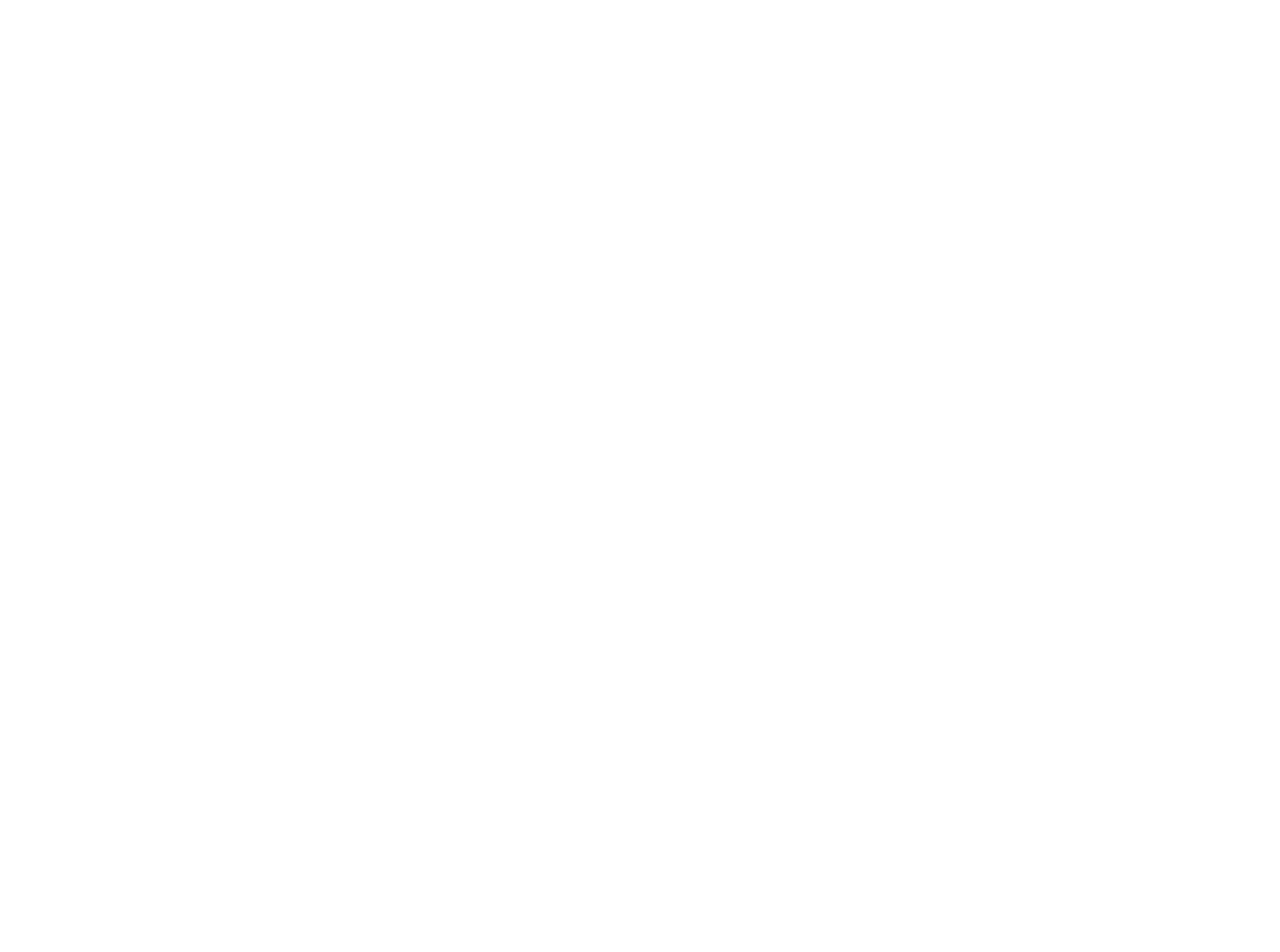
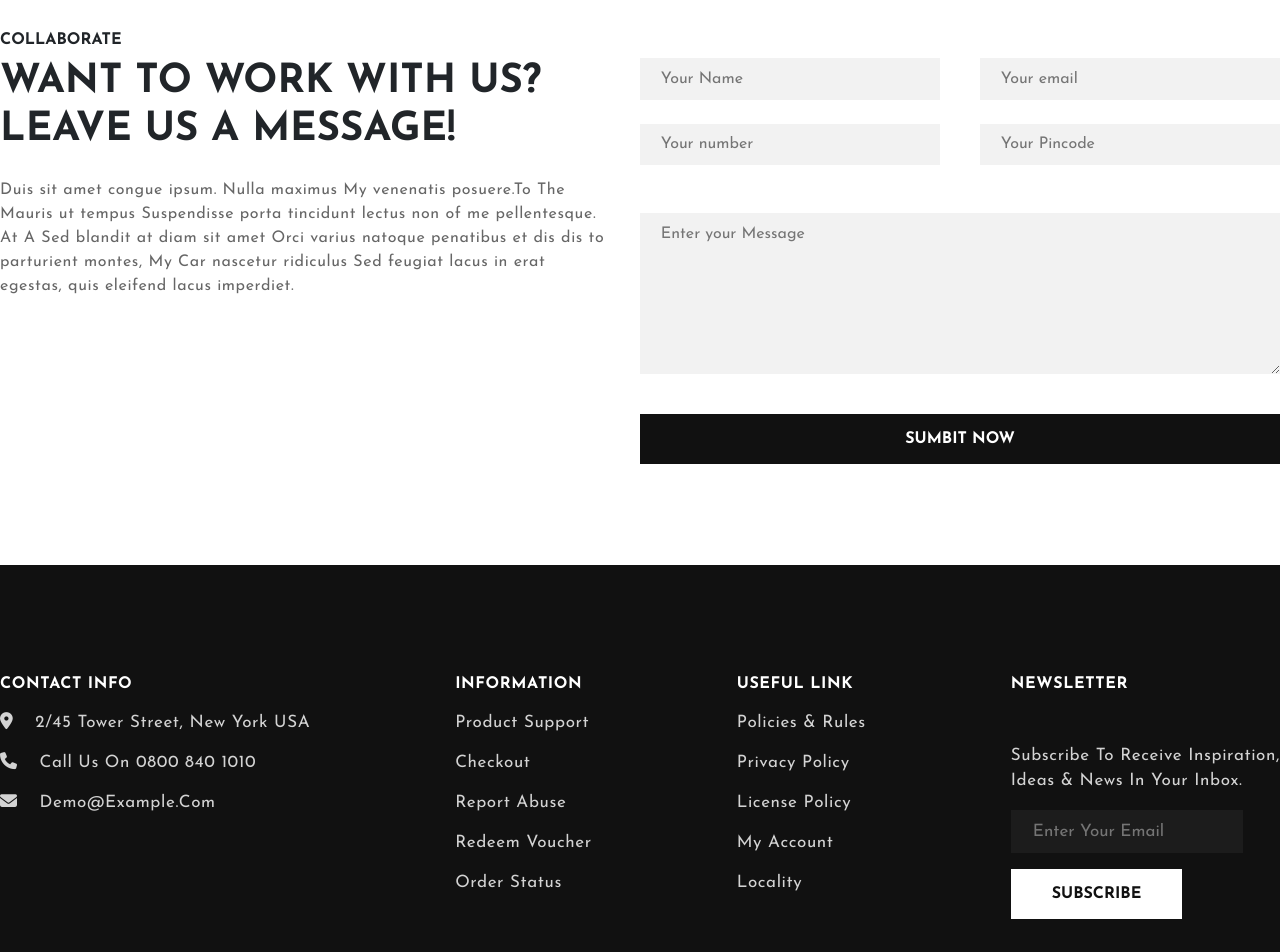
Before and after one commit to MarioSantoro/proj-html-vuejs, a Vue app: page / in a window 1280 px wide. Shown: the part 6040-6992 px from the top of the page. Before the commit the page ends 5970 px from the top, so only its background shows below. Built offline with nearby package versions, Linux system fonts and the light colour scheme.

Commit message:
Added Footer

```diff
--- a/src/App.vue
+++ b/src/App.vue
@@ -1,6 +1,7 @@
 <script >
 import AppHeader from './components/AppHeader.vue';
 import AppMain from './components/AppMain.vue';
+import AppFooter from './components/AppFooter.vue';
 export default {
   data() {
     return {
@@ -9,7 +10,8 @@
   },
   components: {
     AppHeader,
-    AppMain
+    AppMain,
+    AppFooter
   }
 }
 </script>
@@ -17,6 +19,7 @@
 <template>
   <AppHeader />
   <AppMain />
+  <AppFooter />
 </template>
 
 <style lang="scss">
--- /dev/null
+++ b/src/components/AppFooter.vue
@@ -0,0 +1,125 @@
+<template>
+    <footer>
+        <div class="content-container">
+            <div class="content">
+                <div class="UpperFooter  d-flex justify-content-between">
+                    <div class="Contact">
+                        <h6 class="text-uppercase fw-bold">Contact Info</h6>
+                        <ul>
+                            <li><span class="me-3"><i class="fa-solid fa-location-dot"></i></span> 2/45 Tower Street, New
+                                York
+                                USA</li>
+                            <li><span class="me-3"><i class="fa-solid fa-phone"></i></span> Call Us On 0800 840 1010</li>
+                            <li><span class="me-3"><i class="fa-solid fa-envelope"></i></span> Demo@Example.Com</li>
+                        </ul>
+                    </div>
+                    <div class="Contact">
+                        <h6 class="text-uppercase fw-bold">Information</h6>
+                        <ul>
+                            <li><a href="#">Product Support</a></li>
+                            <li><a href="#">Checkout</a></li>
+                            <li><a href="#"> Report Abuse</a></li>
+                            <li><a href="#">Redeem Voucher</a></li>
+                            <li><a href="#">Order Status</a></li>
+                        </ul>
+                    </div>
+                    <div class="Contact">
+                        <h6 class="text-uppercase fw-bold">useful Link</h6>
+                        <ul>
+                            <li><a href="#">Policies & Rules</a></li>
+                            <li><a href="#">Privacy Policy</a></li>
+                            <li><a href="#">License Policy</a></li>
+                            <li><a href="#">My Account</a></li>
+                            <li><a href="#">Locality</a></li>
+                        </ul>
+                    </div>
+                    <div class="Contact">
+                        <h6 class="text-uppercase fw-bold">NewsLetter</h6>
+                        <p>Subscribe To Receive Inspiration, <br>Ideas & News In Your Inbox.</p>
+                        <div>
+                            <input type="email" placeholder="Enter Your Email">
+                        </div>
+                        <button class="btn text-uppercase">Subscribe</button>
+                    </div>
+                </div>
+                <div class="LowerFooter ">
+                    <div class="content text-center">
+                        <p>© 2023 All Rights Reserved. Developed By TemplateMela</p>
+                    </div>
+                </div>
+            </div>
+        </div>
+    </footer>
+</template>
+<script>
+export default {
+    data() {
+        return {
+
+        }
+    }
+}
+</script>
+<style lang="scss" scoped>
+@use '../styles/utilities/variables.scss' as *;
+
+footer {
+    background-color: $ColorBlack;
+    font-size: 17px;
+    letter-spacing: 0.6px;
+
+    h6 {
+        color: $ColorWhite;
+    }
+
+    color: lightgray;
+
+    div.UpperFooter {
+        padding-top: 110px;
+        padding-bottom: 100px;
+        border-bottom: 1px solid gray;
+
+        p {
+            margin-top: 3rem;
+        }
+
+        ul li {
+            line-height: 40px;
+
+            a {
+                text-decoration: none;
+                color: lightgray;
+                transition: all .5s;
+            }
+
+            a:hover {
+                color: $ColorWhite;
+            }
+        }
+
+        input {
+            padding: 0.54em 1.3em;
+            background-color: #1c1c1c;
+            border: #1c1c1c;
+            color: lightgray;
+            margin: 1rem 0;
+        }
+
+        button {
+            background-color: $ColorWhite;
+            border-radius: 0;
+            padding: 12px 40px 12px 40px;
+            color: $ColorBlack;
+            font-weight: bold;
+        }
+    }
+
+    div.LowerFooter {
+        padding: 2rem 0;
+    }
+
+    p {
+        margin: 0;
+    }
+}
+</style>
--- a/src/components/AppMain.vue
+++ b/src/components/AppMain.vue
@@ -27,6 +27,9 @@
         <section>
             <Icons />
         </section>
+        <section>
+            <Appform />
+        </section>
     </main>
 </template>
 <script>
@@ -39,6 +42,7 @@
 import DescriptionMember from './DescriptionMember.vue';
 import LatestNews from './LatestNews.vue';
 import Icons from './Icons.vue';
+import Appform from './Appform.vue';
 export default {
     data() {
         return {
@@ -55,6 +59,7 @@
         DescriptionMember,
         LatestNews,
         Icons,
+        Appform,
     }
 }
 </script>
--- /dev/null
+++ b/src/components/Appform.vue
@@ -0,0 +1,90 @@
+<template >
+    <div class="content-container margin-bottom-cs margin-top-cs">
+        <h6 class="fw-bold">COLLABORATE</h6>
+        <div class="content-form d-flex">
+            <div class="text ">
+                <h2 class="mb-4 fw-bold">WANT TO WORK WITH US? <br> LEAVE US A MESSAGE!</h2>
+                <p>
+                    Duis sit amet congue ipsum. Nulla maximus My venenatis posuere.To The Mauris ut tempus Suspendisse porta
+                    tincidunt lectus non of me pellentesque. At A Sed blandit at diam sit amet Orci varius natoque penatibus
+                    et
+                    dis dis to parturient montes, My Car nascetur ridiculus Sed feugiat lacus in erat egestas, quis eleifend
+                    lacus imperdiet.
+                </p>
+            </div>
+            <div class="form">
+                <div class="row-input d-flex justify-content-between">
+                    <input type="text" placeholder="Your Name">
+                    <input type="email" placeholder="Your email">
+                </div>
+                <div class="row-input d-flex justify-content-between mb-4">
+                    <input type="text" placeholder="Your number">
+                    <input type="text" placeholder="Your Pincode">
+                </div>
+                <div class="row-text-area">
+                    <textarea class="area" cols="43" rows="6" placeholder="Enter your Message"></textarea>
+                </div>
+                <button class="btn">Sumbit Now</button>
+            </div>
+        </div>
+    </div>
+</template>
+<script>
+export default {
+    data() {
+        return {
+
+        }
+    }
+}
+</script>
+<style lang="scss" scoped>
+@use '../styles/utilities/variables.scss' as *;
+
+div.text {
+    width: 50%;
+    padding-right: 2rem;
+
+    h2 {
+        font-size: 40px;
+    }
+
+    p {
+        letter-spacing: 0.6px;
+    }
+}
+
+div.form {
+    width: 50%;
+
+    div.row-input input {
+        width: calc(100% / 2 - 20px);
+        margin-bottom: 1.5rem;
+        background: $ColorLightGray;
+        border: none;
+        padding: 0.54em 1.3em
+    }
+
+    div.row-text-area .area {
+        width: 100%;
+        background: $ColorLightGray;
+        border: none;
+        padding: 0.54em 1.3em
+    }
+
+    button {
+        background-color: $ColorBlack;
+        width: 100%;
+        color: $ColorWhite;
+        text-transform: uppercase;
+        font-weight: bold;
+        border-radius: 0;
+        margin-top: 2rem;
+        padding: 12px 40px 12px 40px
+    }
+}
+
+p {
+    color: $ColorGray;
+}
+</style>
```
